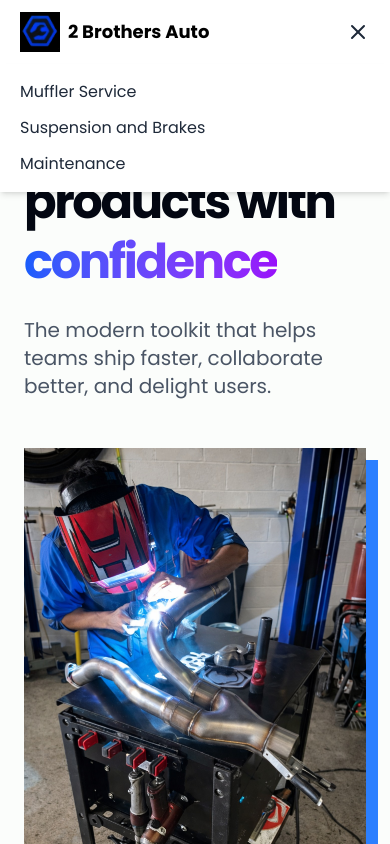
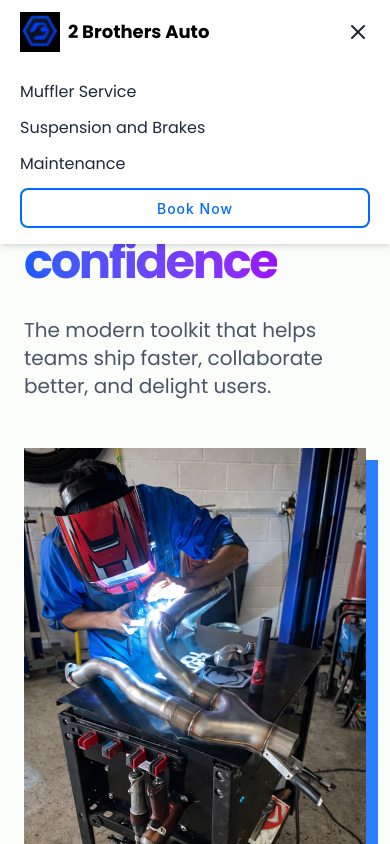
Before and after one commit to oscpaul/a-b, a Next.js app: page / in a window 390 px wide. Both pictures are taken after a click on the button 358 px from the left and 32 px from the top of the page. Shown: the top 844 px of the page. Built offline with nearby package versions, Linux system fonts and the light colour scheme.

Commit message:
Update Header.jsx

```diff
--- a/components/Header.jsx
+++ b/components/Header.jsx
@@ -80,6 +80,17 @@ export default function Header() {
             <a className="text-gray-800 font-medium text-base" href="/maintenance">
               Maintenance
             </a>
+           <a
+  href="https://app.squareup.com/appointments/book/2pefuflo2hw9e3/LCTHN7ABYT9JV/start"
+  target="_blank"
+  rel="noopener noreferrer nofollow"
+  className="book-now-btn mobile-book-btn"
+  style={{
+    fontFamily: '-apple-system, BlinkMacSystemFont, "Avenir Next", Avenir, "Nimbus Sans L", Roboto, Noto, "Segoe UI", Arial, Helvetica, "Helvetica Neue", sans-serif',
+  }}
+>
+  Book Now
+</a>
           </nav>
         </div>
       )}
```
